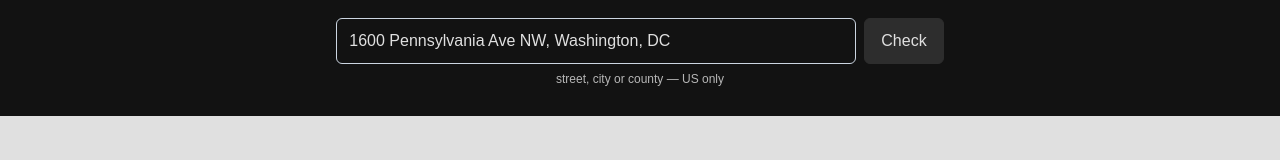
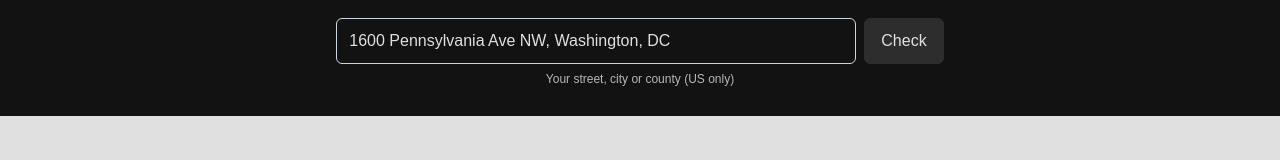
Before and after one commit to hydrau1221/hazard-risk-checker, a Next.js app: page / in a window 1280 px wide. Shown: the part 136-296 px from the top of the page. Built offline with nearby package versions, Linux system fonts and the light colour scheme.

Commit message:
Update page.tsx

```diff
--- a/app/page.tsx
+++ b/app/page.tsx
@@ -358,7 +358,7 @@ const formatNri = (lvl: RiskLevel, score: any, tractId?: string | null) => {
             {loading === "idle" ? "Check" : loading === "geocode" ? "Geocoding…" : "Checking…"}
           </button>
         </div>
-        <div style={hint}>street, city or county — US only</div>
+        <div style={hint}>Your street, city or county (US only)</div>
       </header>
 
       <main style={gridWrap}>
```
